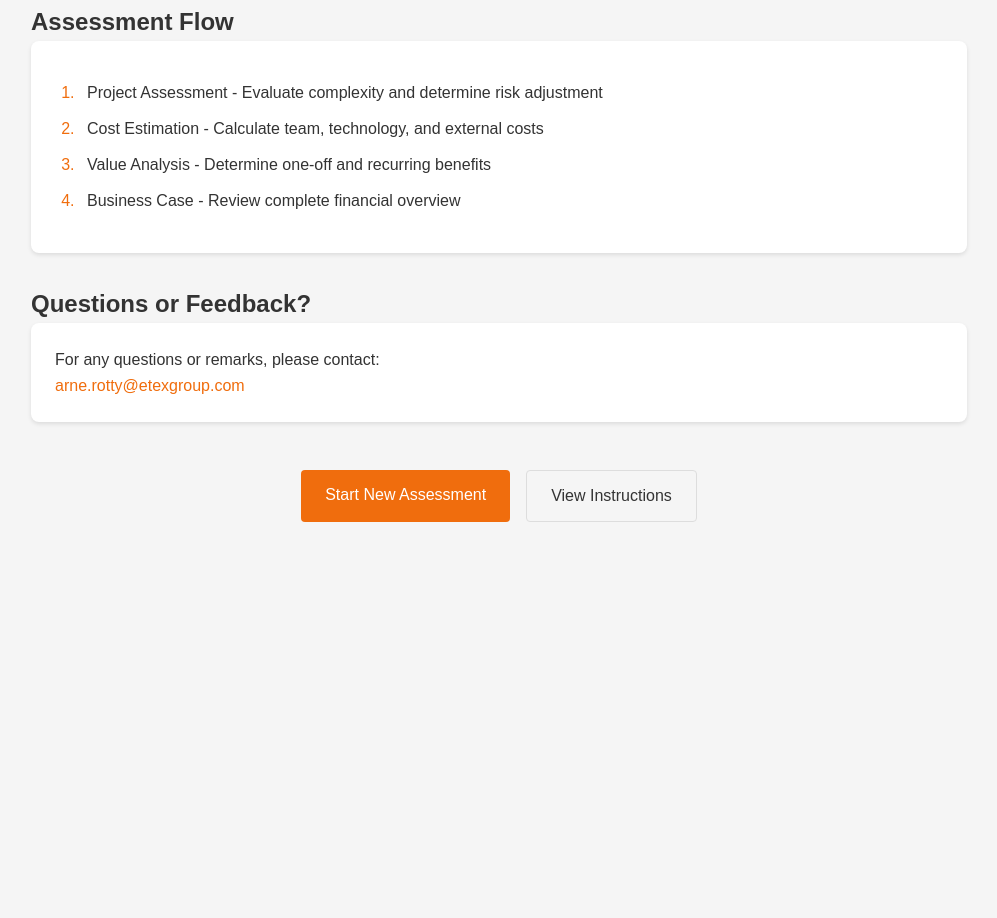
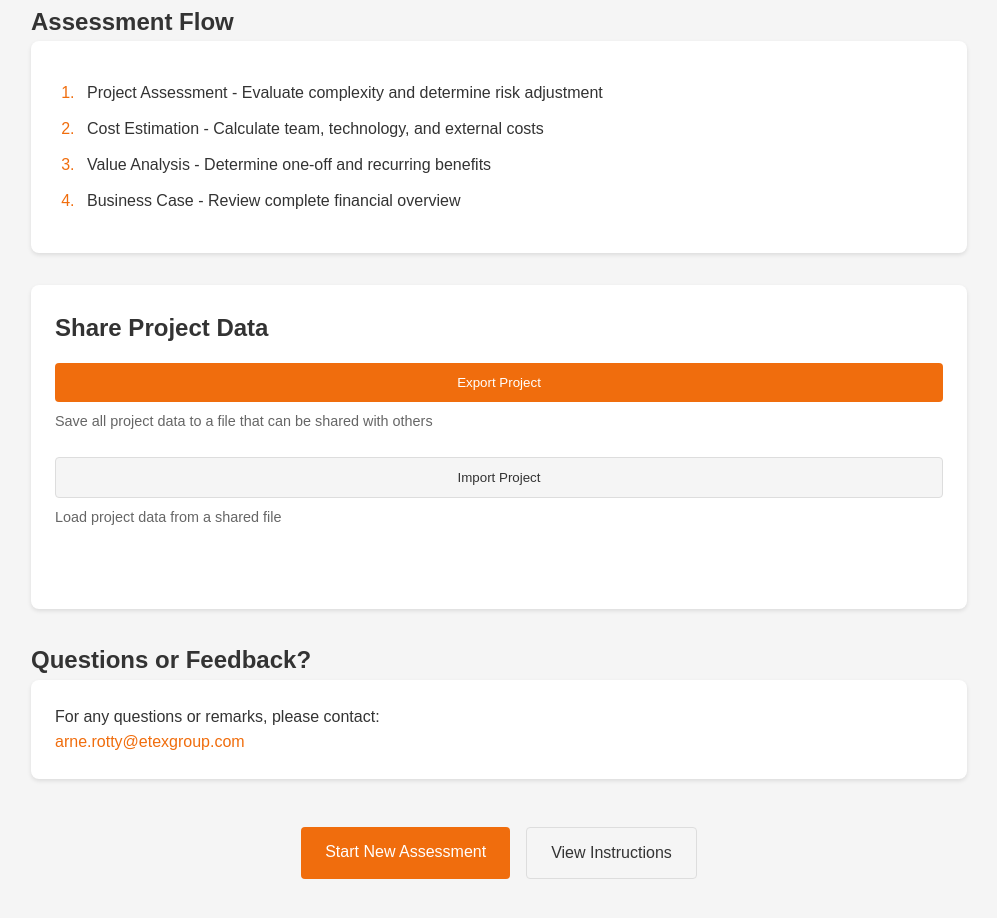
Before and after one commit to EtexIT/calculator, a plain HTML site: page index.html in a window 1280 px wide. Shown: the part 1194-2112 px from the top of the page, without its empty margins (141-1138 px from the left). Before the commit the page ends 1780 px from the top, so only its background shows below. Drawn offline with Linux system fonts and the light colour scheme.

Commit message:
Add files via upload

```diff
--- a/index.html
+++ b/index.html
@@ -34,7 +34,7 @@
         <main class="content" role="main">
             <div class="home-container">
                 <div class="welcome-section">
-                    <h1>IT Business Case Calculator</h1>
+                    <h1>IT Project ROI Calculator</h1>
                     <p>A comprehensive tool created by IT, for calculating IT project Return on Investment.</p>
                 </div>
 
@@ -86,7 +86,26 @@
                         </ol>
                     </div>
                 </div>
+                <section class="section value-section">
+                    <h2>Share Project Data</h2>
+                    <div class="share-container">
+                        <!-- Export Section -->
+                        <div class="share-item">
+                            <button id="exportProject" class="btn-primary">Export Project</button>
+                            <p class="share-description">Save all project data to a file that can be shared with others</p>
+                        </div>
 
+                        <!-- Import Section -->
+                        <div class="share-item">
+                            <input type="file" id="importProject" accept=".json" style="display: none;">
+                            <button onclick="document.getElementById('importProject').click();" class="btn-secondary">Import Project</button>
+                            <p class="share-description">Load project data from a shared file</p>
+                        </div>
+
+                        <!-- Status Messages -->
+                        <div id="shareStatus"></div>
+                    </div>
+                </section>
                 <div class="contact-section">
                     <h2>Questions or Feedback?</h2>
                     <div class="contact-card">
@@ -101,5 +120,6 @@
                 </div>
             </div>
         </main>
+        <script src="index.js"></script>
 </body>
 </html>
--- a/styles.css
+++ b/styles.css
@@ -1307,3 +1307,32 @@ select[multiple] option:checked {
     white-space: normal;
     font-weight: normal;
 }
+
+.share-container {
+    display: flex;
+    flex-direction: column;
+    gap: 1.5rem;
+    padding: 1rem 0;
+}
+
+.share-item {
+    display: flex;
+    flex-direction: column;
+    gap: 0.5rem;
+}
+
+.share-description {
+    color: #666;
+    font-size: 0.9rem;
+    margin: 0;
+}
+
+#shareStatus {
+    margin-top: 1rem;
+}
+
+#shareStatus div {
+    padding: 0.75rem;
+    border-radius: 4px;
+    font-size: 0.9rem;
+}
```
